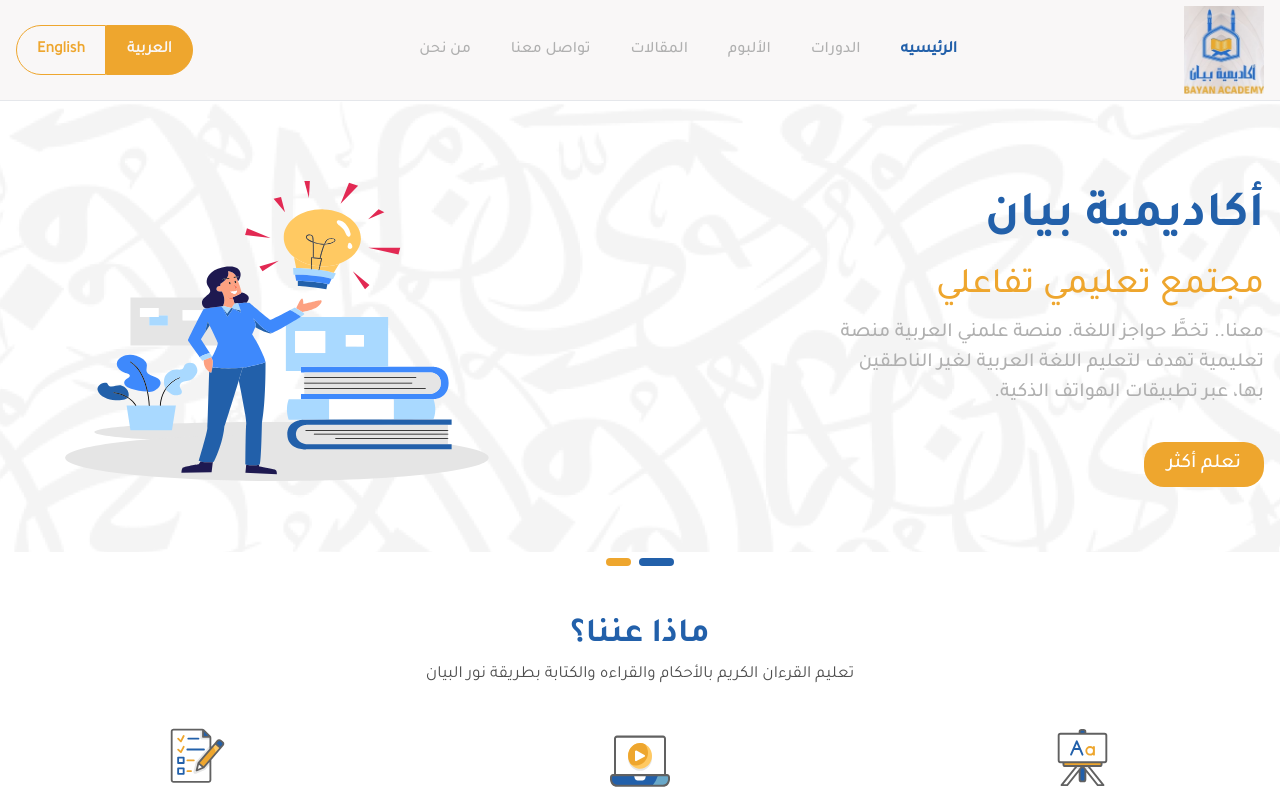
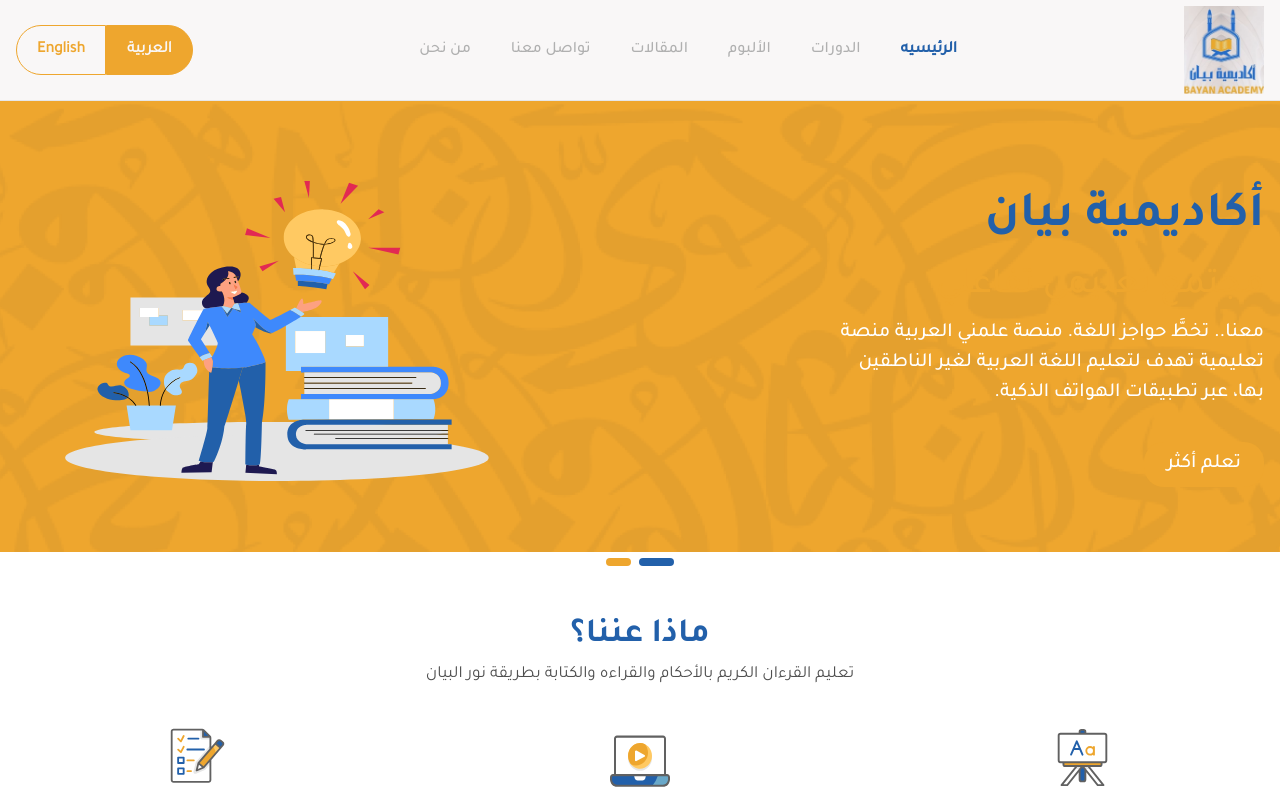
Before and after one commit to SavvyHost/bayan-next, a Next.js app: page / in a window 1280 px wide. Shown: the top 794 px of the page. Built offline with nearby package versions, Linux system fonts and the light colour scheme.

Commit message:
handle background

```diff
--- a/components/template/Home/HomePage.tsx
+++ b/components/template/Home/HomePage.tsx
@@ -12,9 +12,9 @@
       <HeroSection />
       <Aboutus />
       <ImportantCourses />
-      <ImportantArticles />
       <ImportantTrainers />
       <CustomerOpinions />
+      <ImportantArticles />
     </>
   );
 };
--- a/components/template/Home/hero section/HeroSection.tsx
+++ b/components/template/Home/hero section/HeroSection.tsx
@@ -33,6 +33,7 @@
         }}
         pagination={{ clickable: true }}
         modules={[Pagination]}
+        className='!bg-[#eea62e]'
       >
         <SwiperSlide>
           <div className='container flex flex-col md:grid md:grid-cols-2 min-h-[13rem] xs:min-h-[15rem] lg:!min-h-[29.6875rem] sm:!min-h-[22rem] py-[20px] pb-[3.5rem] md:py-[80px] gap-7'>
@@ -46,7 +47,7 @@
                 مجتمع تعليمي تفاعلي
               </h3>
 
-              <p className='text-[16px]  md:!text-[20px] text-textGray font-[TajawalMedium,sans-serif] md:w-[90%] xl:!w-[70%]'>
+              <p className='text-[16px]  md:!text-[20px] text-textGray font-[TajawalMedium,sans-serif] md:w-[90%] xl:!w-[70%] text-white'>
                 معنا.. تخطَّ حواجز اللغة. منصة علمني العربية منصة تعليمية تهدف
                 لتعليم اللغة العربية لغير الناطقين بها، عبر تطبيقات الهواتف
                 الذكية.
@@ -56,9 +57,6 @@
                 <MainButton title='تعلم أكثر' />
               </div>
             </div>
-
-            {/* Image */}
-            {/* Image */}
             <div className='lg:me-9 flex !justify-center xl:!justify-end md:!order-2'>
               <img
                 className='!max-w-[300px] h-[300px] !max-h-[300px] md:!max-w-[450px] md:!max-h-[450px] w-full'
@@ -80,7 +78,7 @@
                 مجتمع تعليمي تفاعلي
               </h3>
 
-              <p className='text-[16px]  md:!text-[20px] text-textGray font-[TajawalMedium,sans-serif] md:w-[90%] xl:!w-[70%]'>
+              <p className='text-[16px]  md:!text-[20px] text-textGray font-[TajawalMedium,sans-serif] md:w-[90%] xl:!w-[70%] !text-white'>
                 معنا.. تخطَّ حواجز اللغة. منصة علمني العربية منصة تعليمية تهدف
                 لتعليم اللغة العربية لغير الناطقين بها، عبر تطبيقات الهواتف
                 الذكية.
```
